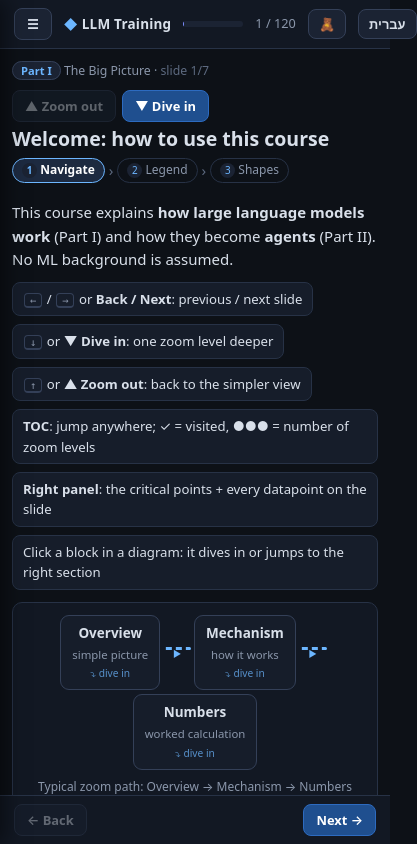
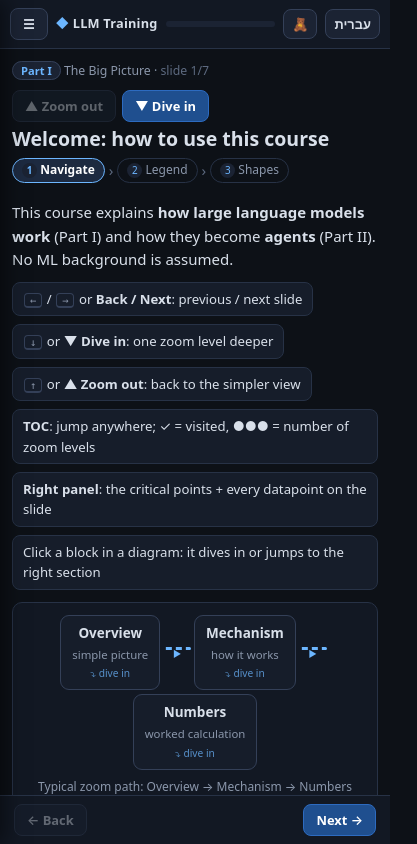
Before and after one commit to sashayoffe-pixel/LLM_Course, a plain HTML site: page LLM_Training/index.html in a window 390 px wide. Shown: the whole page, 417 px wide, since content can reach past the window. Drawn offline with Linux system fonts and the light colour scheme.

Commit message:
LLM_Training: full Hebrew translation (5,959 entries), RTL fixes for small screens, toy-model wording, README
Co-Authored-By: Claude Opus 5.5 <noreply@anthropic.com>
Claude-Session: https://claude.ai/code/session_01AUg8fCRWGTMrqLnJ9Yr6UE

```diff
--- a/LLM_Training/core/styles.css
+++ b/LLM_Training/core/styles.css
@@ -328,3 +328,14 @@ pre.code code { background: none; border: 0; padding: 0; font-size: inherit; whi
 [dir=rtl] .blocks, [dir=rtl] .step-ctrl { direction: ltr; }
 [dir=rtl] .blk, [dir=rtl] .edge-label, [dir=rtl] .blk-caption { direction: rtl; }
 [dir=rtl] .bar-label { text-align: left; }
+/* top bar must fit small phones (Hebrew labels are longer) */
+.topbar > * { flex-shrink: 0; }
+.topbar .progress { flex-shrink: 1; }
+.brand { min-width: 0; overflow: hidden; text-overflow: ellipsis; flex-shrink: 1; }
+@media (max-width: 560px) {
+  .topbar { gap: 8px; padding: 8px 10px; }
+  .counter { display: none; }
+  .brand { font-size: .85rem; }
+  .progress { min-width: 24px; }
+  .toy-btn, .lang-btn { padding: 4px 8px; }
+}
--- a/LLM_Training/i18n/he/core.js
+++ b/LLM_Training/i18n/he/core.js
@@ -4,8 +4,8 @@ Course.i18n.add('he', {
   // top bar & shell
   '<0>◆</0> LLM Training': '<0>◆</0> הדרכת LLM',
   'Table of contents': 'תוכן העניינים',
-  'What is the toy model? (opens a summary)': 'מהו מודל הצעצוע? (פותח סיכום)',
-  'Toy model': 'מודל הצעצוע',
+  'What is the toy model? (opens a summary)': 'מהו מודל ה-toy? (פותח סיכום)',
+  'Toy model': 'מודל ה-toy',
   'Switch to English': 'Switch to English',
   'English': 'English',
   '{#} / {#} slides visited': '{#} / {#} שקפים נצפו',
@@ -52,12 +52,12 @@ Course.i18n.add('he', {
   '● Offline — cached copy': '● ללא רשת — עותק שמור',
   'Every course file is saved in this browser’s cache and refreshed on each online visit.': 'כל קובצי הקורס נשמרים במטמון של הדפדפן ומתעדכנים בכל ביקור מקוון.',
   // toy-model summary popover
-  'Toy model summary': 'סיכום מודל הצעצוע',
+  'Toy model summary': 'סיכום מודל ה-toy',
   'Close (Esc)': 'סגירה (Esc)',
-  '🧸 The toy model': '🧸 מודל הצעצוע',
+  '🧸 The toy model': '🧸 מודל ה-toy',
   'A miniature transformer with the <0>same architecture</0> as the 8B reference model, shrunk so every number fits on screen. Its weights are made up; the arithmetic is real.':
     'טרנספורמר מיניאטורי עם <0>אותה ארכיטקטורה</0> כמו מודל הייחוס בגודל 8B, מוקטן כך שכל מספר נכנס למסך. המשקלים שלו מומצאים; החישובים אמיתיים.',
-  'toy': 'צעצוע',
+  'toy': 'toy',
   '8B reference': 'מודל ייחוס 8B',
   'tokens in the prompt (seq_len)': 'טוקנים בפרומפט (seq_len)',
   'up to {#}': 'עד {#}',
--- a/LLM_Training/i18n/he/inference.js
+++ b/LLM_Training/i18n/he/inference.js
@@ -160,7 +160,7 @@ Course.i18n.add('he', {
   "Since decode is memory-bandwidth-bound, fewer bytes per weight usually also means faster decoding.": "מכיוון ש-decode הוא memory-bandwidth-bound, פחות בייטים למשקל בדרך כלל אומר גם decode מהיר יותר.",
   "The price is rounding error; careful schemes (per-group scales, outlier handling) keep quality loss small, but it is not zero.": "המחיר הוא שגיאת עיגול; שיטות קפדניות (scales לכל קבוצה, טיפול ב-outliers) שומרות על ירידת איכות קטנה, אך היא אינה אפס.",
   "Symmetric INT8: <0/>, <1/>, dequantised weight = <2/>.": "INT8 סימטרי: <0/>, <1/>, משקל אחרי dequantization = <2/>.",
-  "One outlier weight inflates the scale and hurts all the others — hence per-group scales (e.g. {#} scale per {#}–{#} weights).": "משקל חריג אחד (outlier) מנפח את ה-scale ופוגע בכל האחרים — ולכן משתמשים ב-scales לכל קבוצה (למשל scale אחד לכל {#}–{#} משקלים).",
+  "One outlier weight inflates the scale and hurts all the others — hence per-group scales (e.g. {#} scale per {#}–{#} weights).": "משקל חריג אחד (outlier) מנפח את ה-scale ופוגע בכל האחרים — ולכן משתמשים ב-scales לכל קבוצה (למשל {#} scale לכל {#}–{#} משקלים).",
   "Quality impact depends on model, method and task; INT8 is often near-lossless, INT4 shows some degradation (hedge: verify on your task).": "ההשפעה על האיכות תלויה במודל, בשיטה ובמשימה; INT8 הוא לרוב כמעט ללא אובדן, ל-INT4 יש מעט ירידה (בזהירות: אמתו על המשימה שלכם).",
   "weights w": "משקלים w",
   "scale": "scale",
--- a/LLM_Training/sw.js
+++ b/LLM_Training/sw.js
@@ -3,7 +3,7 @@
  * to the cache; offline: served from the cache. */
 'use strict';
 // <precache> (generated by tools/build-sw.js — do not edit by hand)
-const VERSION = 'd413014aef72';
+const VERSION = 'ec97fd767b3c';
 const FILES = [
   './',
   'index.html',
```
Also changed, not shown: LLM_Training/tools/browser-test.js (+9 -0 lines), LLM_Training/screenshots/desktop-toy-model.png (added), LLM_Training/screenshots/he-desktop-attention-worked.png (added), LLM_Training/screenshots/he-desktop-ffn-swiglu.png (added), LLM_Training/screenshots/he-desktop-tool-calling.png (added), LLM_Training/screenshots/he-desktop-toy-model.png (added), LLM_Training/screenshots/he-desktop-training-backprop.png (added), LLM_Training/screenshots/he-narrow-attention-worked.png (added), LLM_Training/screenshots/he-narrow-toy-model.png (added), 1 other file.
